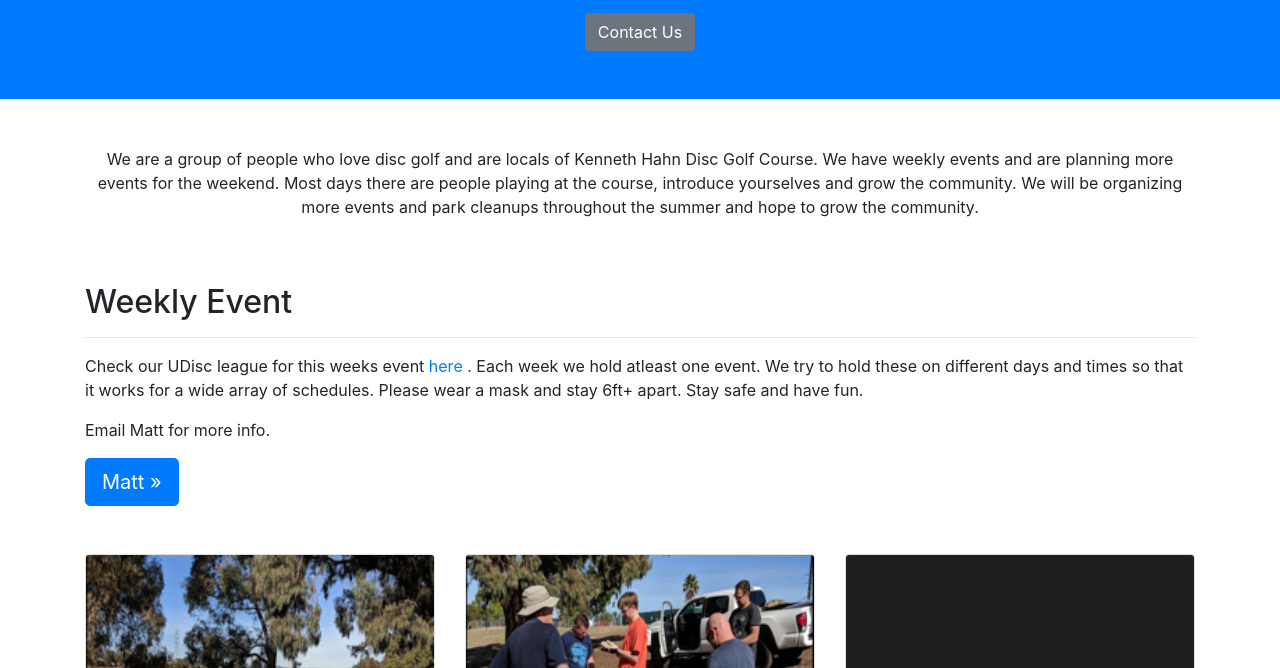
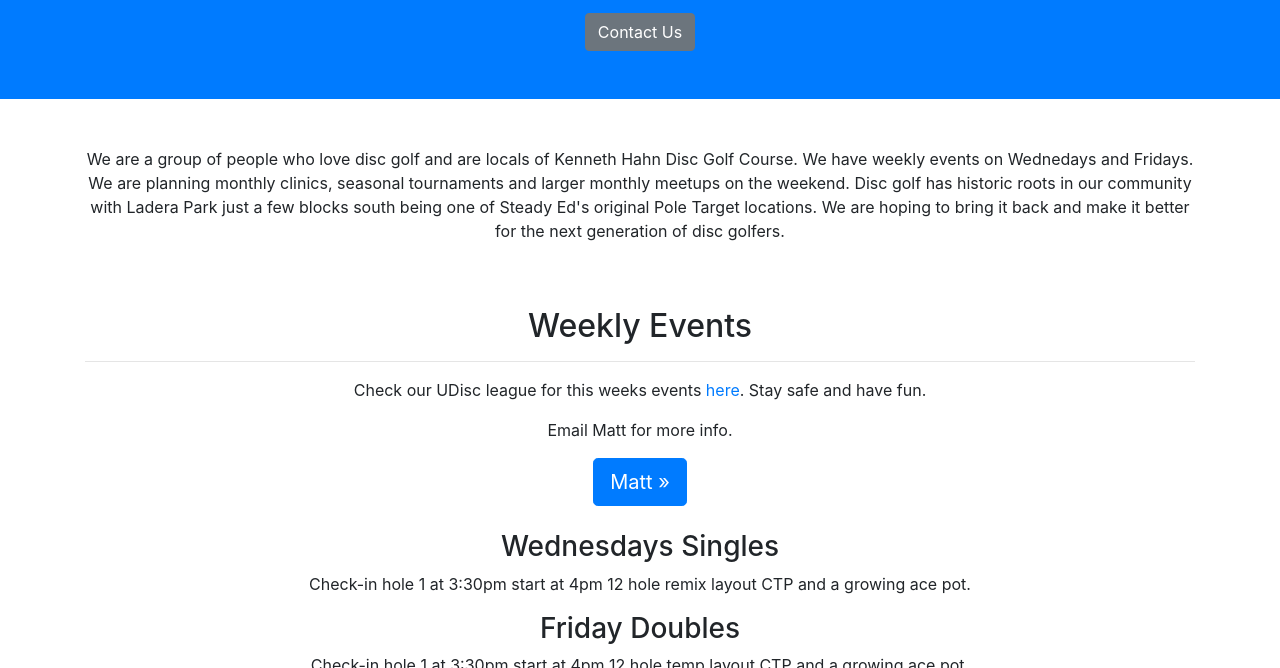
Before and after one commit to matthewbrozen/khdgc, a website: page index.html in a window 1280 px wide. Shown: the part 284-952 px from the top of the page. Drawn offline with Linux system fonts and the light colour scheme.

Commit message:
updated text and added images

```diff
--- a/index.html
+++ b/index.html
@@ -52,7 +52,7 @@
   <div class="container ">
     <div class="row">
       <div class="col-md-12 mb-5">
-        <p class="text-center"> We are a group of people who love disc golf and are locals of Kenneth Hahn Disc Golf Course. We have weekly events and are planning more events for the weekend. Most days there are people playing at the course, introduce yourselves and grow the community. We will be organizing more events and park cleanups throughout the summer and hope to grow the community.</p>
+        <p class="text-center"> We are a group of people who love disc golf and are locals of Kenneth Hahn Disc Golf Course. We have weekly events on Wednedays and Fridays. We are planning monthly clinics, seasonal tournaments and larger monthly meetups on the weekend. Disc golf has historic roots in our community with Ladera Park just a few blocks south being one of Steady Ed's original Pole Target locations. We are hoping to bring it back and make it better for the next generation of disc golfers. </p>
 
       </div>
     </div>
@@ -61,12 +61,18 @@
   <!-- Page Content -->
   <div class="container">
     <div class="row">
-      <div class="col-md-12 mb-5">
-        <h2>Weekly Event</h2>
+      <div class="col-md-12 mb-5 text-center">
+        <h2>Weekly Events</h2>
         <hr>
-        <p>Check our UDisc league for this weeks event <a href="https://udisc.com/leagues/kenneth-hahn/25-Aug-vjQV?tab=info">here </a>. Each week we hold atleast one event. We try to hold these on different days and times so that it works for a wide array of schedules. Please wear a mask and stay 6ft+ apart. Stay safe and have fun.</p>
+        <p>Check our UDisc league for this weeks events <a href="https://udisc.com/leagues/kenneth-hahn/25-Aug-vjQV?tab=info">here</a>. Stay safe and have fun.</p>
         <p> Email Matt for more info. </p>
         <a class="btn btn-primary btn-lg" href="mailto:matthewbrozen@gmail.com">Matt &raquo;</a>
+        <br/>
+        <br/>
+        <h3> Wednesdays Singles</h3>
+        <p> Check-in hole 1 at 3:30pm start at 4pm 12 hole remix layout CTP and a growing ace pot.</p>
+        <h3> Friday Doubles</h3>
+        <p> Check-in hole 1 at 3:30pm start at 4pm 12 hole temp layout CTP and a growing ace pot.</p>
       </div>
     </div>
     <!-- /.row -->
@@ -110,6 +116,19 @@
       </div>
     </div>
 
+    <div class="row">
+      <div class="col-md-12 mb-6">
+        <img class="card-img-top text-center" src="minis.jpg" />
+    </div>
+    </div>
+    <br/>
+
+    <div class="row">
+      <div class="col-md-12 mb-6">
+        <img class="card-img-top text-center" src="minisbasket.jpg" />
+    </div>
+    </div>
+
     <!-- /.row -->
 
   </div>
```
Also changed, not shown: minisbasket.jpg (added), 1 other file.
